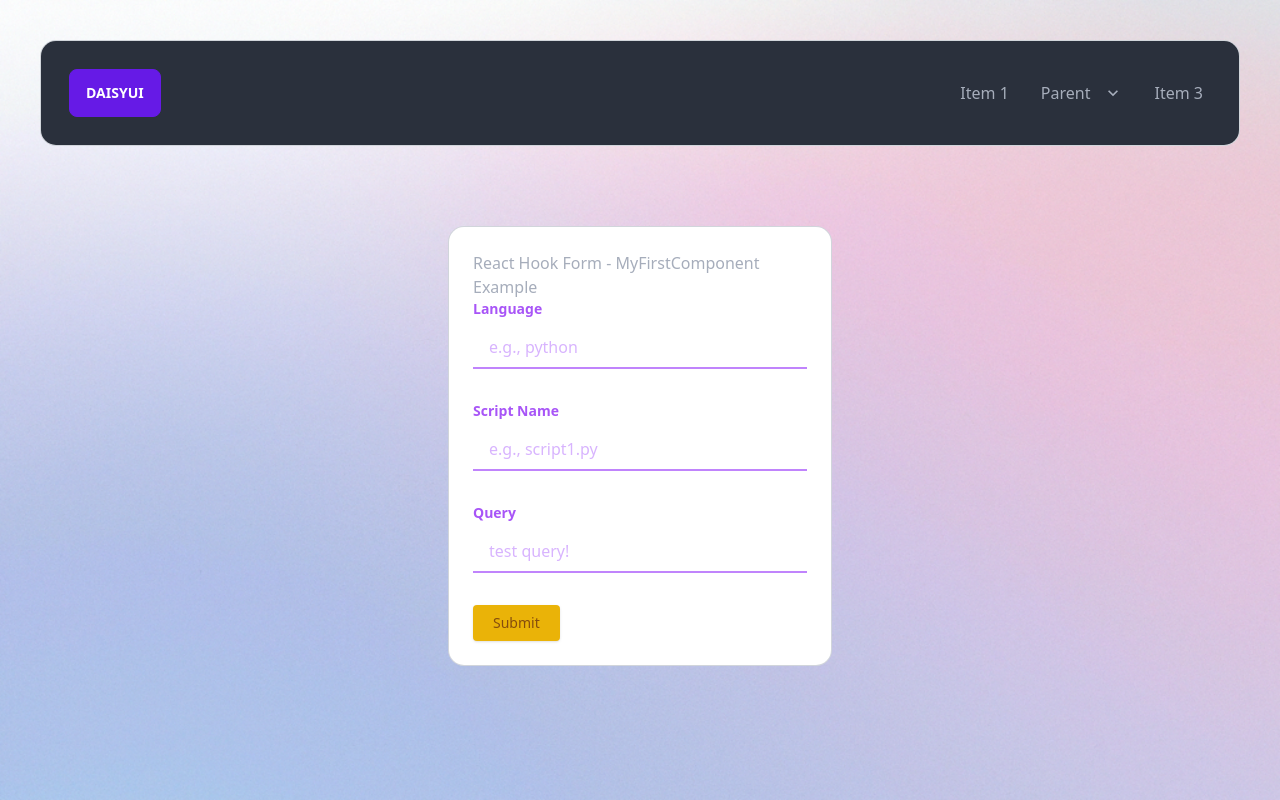
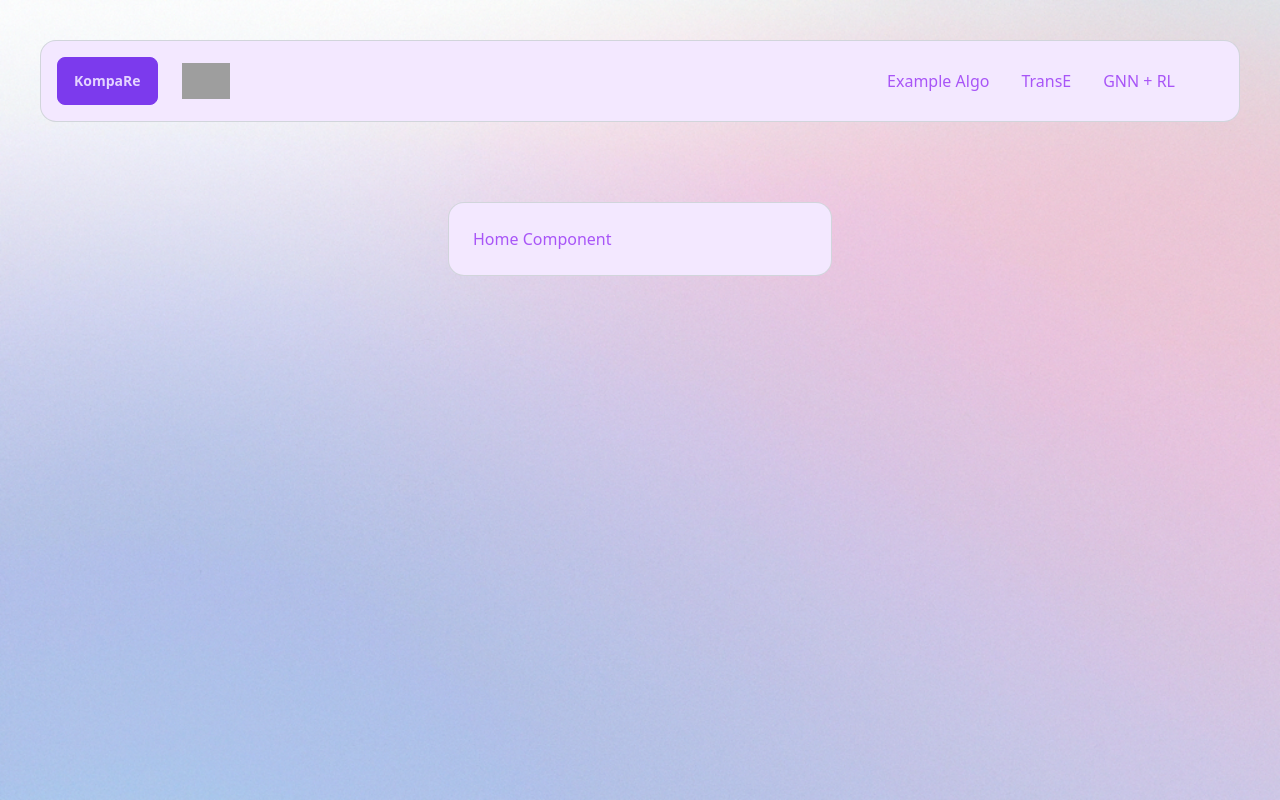
Before and after one commit to blainehill2001/Ginkgo-P, a React (Create React App) app in the folder kompare_frontend/: page / in a window 1280 px wide. Built offline with nearby package versions, Linux system fonts and the light colour scheme; grey boxes are pictures that could not be loaded.

Commit message:
Added React Browser Router + Updated HomeComponent

```diff
--- a/kompare_frontend/package.json
+++ b/kompare_frontend/package.json
@@ -18,6 +18,8 @@
     "react-bootstrap": "^2.5.0",
     "react-dom": "^18.2.0",
     "react-hook-form": "^7.41.3",
+    "react-icons": "^4.7.1",
+    "react-router-dom": "^6.6.2",
     "react-scripts": "5.0.1",
     "react-tsparticles": "^2.7.1",
     "tsparticles": "^2.5.1",
--- a/kompare_frontend/public/index.html
+++ b/kompare_frontend/public/index.html
@@ -1,5 +1,5 @@
 <!DOCTYPE html>
-<html lang="en" data-theme="dark">
+<html lang="en" data-theme="mytheme">
   <head>
     <meta charset="utf-8" />
     <link rel="icon" href="%PUBLIC_URL%/favicon.ico" />
--- a/kompare_frontend/src/components/App/App.css
+++ b/kompare_frontend/src/components/App/App.css
@@ -4,6 +4,10 @@
 
 body {
   background-color: transparent !important;
+}
+
+.btn{
+  text-transform: none;
 }
 
 /* .background{
--- a/kompare_frontend/src/components/App/App.js
+++ b/kompare_frontend/src/components/App/App.js
@@ -1,4 +1,5 @@
 import "./App.css";
+import { Routes, Route } from "react-router-dom";
 import MyFirstComponent from "../MyFirstComponent";
 import NavBar from "../NavBar";
 import HomePage from "../HomePage";
@@ -55,9 +56,14 @@ function App() {
       <div className="App">
         <div>
           <NavBar />
-          <MyFirstComponent />
-          <Particles id="tsparticles" />
+          <Routes>
+            <Route path="/" element={<HomePage />} />
+            <Route path="/myfirstcomponent" element={<MyFirstComponent />} />
+            <Route path="/transe" />
+            <Route path="/gnnrl" />
+          </Routes>
         </div>
+        <Particles id="tsparticles" />
       </div>
     </>
   );
--- a/kompare_frontend/src/components/HomePage/HomePage.js
+++ b/kompare_frontend/src/components/HomePage/HomePage.js
@@ -2,7 +2,20 @@
 import React from "react";
 
 const HomePage = () => {
-  return <></>;
+  return (
+    <>
+      <div className="justify-center py-20">
+        <div className="group relative mx-auto w-96 overflow-hidden bg-gray-300 rounded-[16px] p-[1px] transition-all duration-300 ease-in-out hover:bg-gradient-to-r hover:from-indigo-500 hover:via-purple-500 hover:to-pink-500">
+          <div
+            className="relative rounded-[15px] p-6 text-purple-500"
+            data-theme="mytheme"
+          >
+            <h5>Home Component</h5>
+          </div>
+        </div>
+      </div>
+    </>
+  );
 };
 
 export default HomePage;
--- a/kompare_frontend/src/components/MyFirstComponent/MyFirstComponent.js
+++ b/kompare_frontend/src/components/MyFirstComponent/MyFirstComponent.js
@@ -48,8 +48,11 @@ const MyFirstComponent = () => {
 
   return (
     <div className="justify-center py-20">
-      <div className="group relative mx-auto w-96 overflow-hidden rounded-[16px] bg-gray-300 p-[1px] transition-all duration-300 ease-in-out hover:bg-gradient-to-r hover:from-indigo-500 hover:via-purple-500 hover:to-pink-500">
-        <div className="relative rounded-[15px] bg-white p-6">
+      <div className="group relative mx-auto w-96 overflow-hidden bg-gray-300 rounded-[16px] p-[1px] transition-all duration-300 ease-in-out hover:bg-gradient-to-r hover:from-indigo-500 hover:via-purple-500 hover:to-pink-500">
+        <div
+          className="relative rounded-[15px] p-6 text-purple-500"
+          data-theme="mytheme"
+        >
           <h5>React Hook Form - MyFirstComponent Example</h5>
           <form onSubmit={handleSubmit(onSubmit, onErrors)}>
             <div className="mb-8">
--- a/kompare_frontend/src/components/NavBar/NavBar.js
+++ b/kompare_frontend/src/components/NavBar/NavBar.js
@@ -1,18 +1,45 @@
+// import { VscGithub, VscBug } from "react-icons/vsc";
+import { Link } from "react-router-dom";
+
 const NavBar = () => {
   return (
     <div className="px-10 pt-10">
       <div className="group relative mx-auto rounded-[16px] bg-gray-300 p-[1px] transition-all duration-300 ease-in-out hover:bg-gradient-to-r hover:from-indigo-500 hover:via-purple-500 hover:to-pink-500">
         <div className="navbar bg-base-100 rounded-[15px]">
-          <div class="navbar bg-base-100" data-theme="dark">
-            <div class="flex-1 p-3">
-              <a class="btn btn-primary">daisyUI</a>
-            </div>
+          <div class="navbar bg-base-100">
+            <ul class="flex-1">
+              <li class="mr-6">
+                <Link to="/" class="btn btn-primary">
+                  KompaRe
+                </Link>
+              </li>
+              <li class="mr-6">
+                <a href="https://github.com/blainehill2001/KomPare">
+                  <img
+                    src="https://img.icons8.com/nolan/64/github.png"
+                    class="object-scale-down w-12 h-12"
+                  />
+                </a>
+              </li>
+            </ul>
             <div class="flex-none">
-              <ul class="menu menu-horizontal px-1">
+              <ul class="menu menu-horizontal px-8">
                 <li>
-                  <a>Item 1</a>
+                  <Link to="myfirstcomponent" class="text-purple-500">
+                    Example Algo
+                  </Link>
                 </li>
-                <li tabindex="0">
+                <li>
+                  <Link to="TransE" class="text-purple-500">
+                    TransE
+                  </Link>
+                </li>
+                <li>
+                  <Link to="gnnrl" class="text-purple-500">
+                    GNN + RL
+                  </Link>
+                </li>
+                {/* <li tabindex="0">
                   <a>
                     Parent
                     <svg
@@ -33,10 +60,7 @@ const NavBar = () => {
                       <a>Submenu 2</a>
                     </li>
                   </ul>
-                </li>
-                <li>
-                  <a>Item 3</a>
-                </li>
+                </li> */}
               </ul>
             </div>
           </div>
--- a/kompare_frontend/src/components/Particles/Particles.js
+++ b/kompare_frontend/src/components/Particles/Particles.js
@@ -14,49 +14,49 @@ const ParticlesComponent = (props) => {
     return {
       background: {
         image: `url(${background})`, // this sets a background color for the canvas
-        size: "cover",
+        size: "cover"
       },
       fullScreen: {
         enable: true, // enabling this will make the canvas fill the entire screen, it's enabled by default
-        zIndex: -2, // this is the z-index value used when the fullScreen is enabled, it's 0 by default
-        position: "relative",
+        zIndex: -1, // this is the z-index value used when the fullScreen is enabled, it's 0 by default
+        position: "relative"
       },
       interactivity: {
         events: {
           onClick: {
             enable: true, // enables the click event
-            mode: "push", // adds the particles on click
+            mode: "push" // adds the particles on click
           },
           onHover: {
             enable: true, // enables the hover event
-            mode: "repulse", // make the particles run away from the cursor
-          },
+            mode: "repulse" // make the particles run away from the cursor
+          }
         },
         modes: {
           push: {
-            quantity: 4, // number of particles to add on click
+            quantity: 2 // number of particles to add on click
           },
           repulse: {
-            distance: 90, // distance of the particles from the cursor
-          },
-        },
+            distance: 90 // distance of the particles from the cursor
+          }
+        }
       },
       particles: {
         links: {
           enable: true, // enabling this will make particles linked together
-          distance: 200, // maximum distance for linking the particles
+          distance: 200 // maximum distance for linking the particles
         },
         move: {
           enable: true, // enabling this will make particles move in the canvas
-          speed: { min: 1, max: 5 }, // using a range in speed value will make particles move in a random speed between min/max values, each particles have its own value, it won't change in time by default
+          speed: { min: 1, max: 5 } // using a range in speed value will make particles move in a random speed between min/max values, each particles have its own value, it won't change in time by default
         },
         opacity: {
-          value: { min: 0.3, max: 0.7 }, // using a different opacity, to have some semitransparent effects
+          value: { min: 0.3, max: 0.7 } // using a different opacity, to have some semitransparent effects
         },
         size: {
-          value: { min: 1, max: 3 }, // let's randomize the particles size a bit
-        },
-      },
+          value: { min: 1, max: 3 } // let's randomize the particles size a bit
+        }
+      }
     };
   }, []);
 
--- a/kompare_frontend/src/index.js
+++ b/kompare_frontend/src/index.js
@@ -3,13 +3,14 @@ import ReactDOM from "react-dom/client";
 import "./index.css";
 import App from "./components/App";
 import reportWebVitals from "./reportWebVitals";
+import { BrowserRouter } from "react-router-dom";
 
 const root = ReactDOM.createRoot(document.getElementById("root"));
 
 root.render(
-  <React.StrictMode>
+  <BrowserRouter>
     <App />
-  </React.StrictMode>
+  </BrowserRouter>
 );
 
 // If you want to start measuring performance in your app, pass a function
--- a/kompare_frontend/tailwind.config.js
+++ b/kompare_frontend/tailwind.config.js
@@ -5,7 +5,29 @@ module.exports = {
     extend: {}
   },
   daisyui: {
-    theme: true
+    themes: [
+      {
+        mytheme: {
+          "primary": "#7c3aed",
+
+          "secondary": "#e879f9",
+
+          "accent": "#84cc16",
+
+          "neutral": "#bac4e6",
+
+          "base-100": "#f3e8ff",
+
+          "info": "#38bdf8",
+
+          "success": "#14b8a6",
+
+          "warning": "#F3CC30",
+
+          "error": "#E24056"
+        }
+      }
+    ]
   },
   plugins: [require("@tailwindcss/typography"), require("daisyui")]
 };
```
Also changed, not shown: 2 other files (tests, documents, lock files or other folders).
